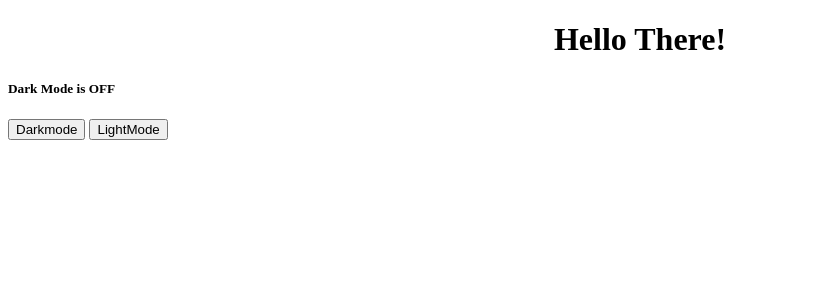
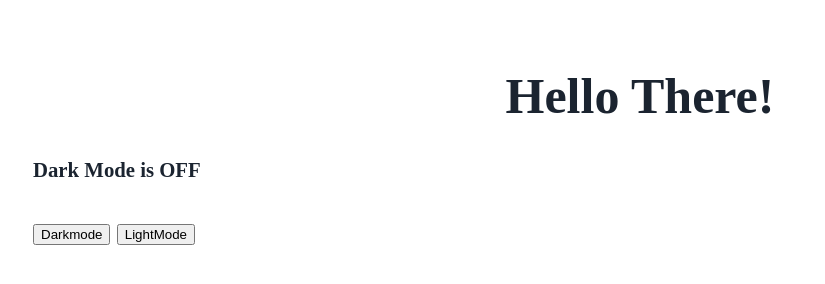
Before and after one commit to 673498Kingowen/html, a plain HTML site: page index.html in a window 1280 px wide. Shown: the whole page, without its empty margins (0-825 px from the left). Drawn offline with Linux system fonts and the light colour scheme.

Commit message:
style.css

```diff
--- a/index.html
+++ b/index.html
@@ -5,7 +5,7 @@
         <meta http-equiv="X-UA-Compatible" content="IE=edge" />
         <meta name="viewport" content="width=device-width, initial-scale=1.0" />
         <title>Document</title>
-        <link href='./style.css' rel='stylesheet'>
+        <link href="style.css" rel="stylesheet">
     </head>
 
     <body>
--- a/style.css
+++ b/style.css
@@ -1,4 +1,4 @@
-<style>
+
             body {
         padding: 25px;
         background-color: white;
@@ -13,4 +13,3 @@
         background-color: white;
         color: #1B2430;
       }
-        </style>
```
